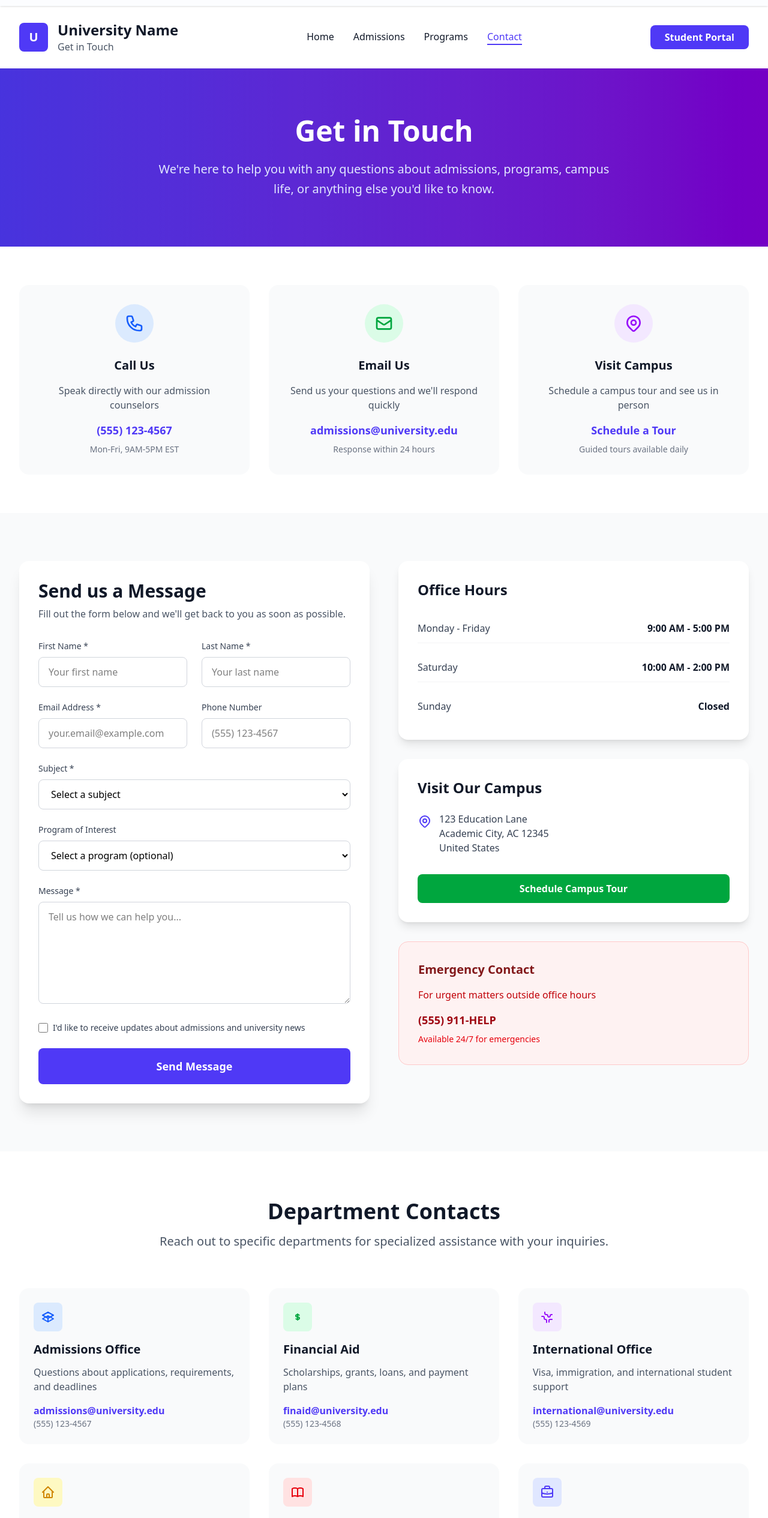
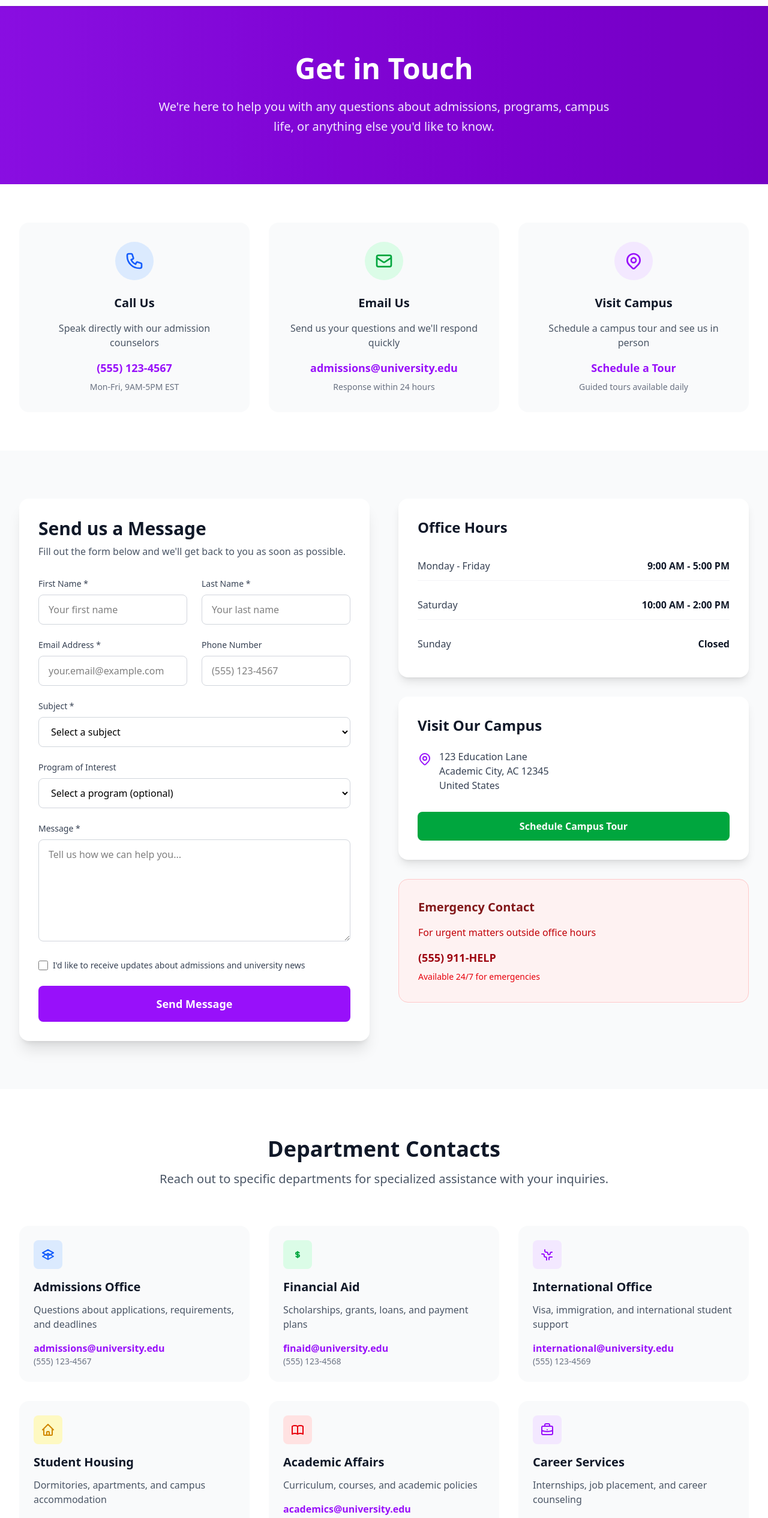
Before and after one commit to Fahadbcd17/uap-cse-website, a Vue app in the folder frontend/: page /contact in a window 1280 px wide. Shown: the part 54-2584 px from the top of the page at 60% size. Built offline with nearby package versions, Linux system fonts and the light colour scheme.

Commit message:
update the contect page design

```diff
--- a/frontend/src/views/home/ContactView.vue
+++ b/frontend/src/views/home/ContactView.vue
@@ -1,37 +1,12 @@
 <template>
-  <div class="min-h-screen bg-gradient-to-br from-blue-50 to-indigo-100">
-    <!-- Header -->
-    <header class="bg-white shadow-sm">
-      <div class="max-w-7xl mx-auto px-4 sm:px-6 lg:px-8">
-        <div class="flex justify-between items-center py-6">
-          <div class="flex items-center">
-            <div class="w-12 h-12 bg-indigo-600 rounded-lg flex items-center justify-center">
-              <span class="text-white font-bold text-xl">U</span>
-            </div>
-            <div class="ml-4">
-              <h1 class="text-2xl font-bold text-gray-900">University Name</h1>
-              <p class="text-gray-600">Get in Touch</p>
-            </div>
-          </div>
-          <nav class="hidden md:flex space-x-8">
-            <a href="#" class="text-gray-900 hover:text-indigo-600 font-medium">Home</a>
-            <a href="#" class="text-gray-900 hover:text-indigo-600 font-medium">Admissions</a>
-            <a href="#" class="text-gray-900 hover:text-indigo-600 font-medium">Programs</a>
-            <a href="#" class="text-indigo-600 font-medium border-b-2 border-indigo-600">Contact</a>
-          </nav>
-          <button class="bg-indigo-600 text-white px-6 py-2 rounded-lg hover:bg-indigo-700 transition-colors duration-200 font-semibold">
-            Student Portal
-          </button>
-        </div>
-      </div>
-    </header>
+  <div class="min-h-screen bg-gradient-to-br from-blue-50 to-purple-100">
 
     <!-- Hero Section -->
-    <section class="relative bg-gradient-to-r from-indigo-600 to-purple-700 text-white py-20">
+    <section class="relative bg-gradient-to-r from-purple-600 to-purple-700 text-white py-20">
       <div class="absolute inset-0 bg-black opacity-10"></div>
       <div class="relative max-w-7xl mx-auto px-4 sm:px-6 lg:px-8 text-center">
         <h1 class="text-5xl font-bold mb-6">Get in Touch</h1>
-        <p class="text-xl text-indigo-100 max-w-3xl mx-auto leading-relaxed">
+        <p class="text-xl text-purple-100 max-w-3xl mx-auto leading-relaxed">
           We're here to help you with any questions about admissions, programs, campus life, or anything else you'd like to know.
         </p>
       </div>
@@ -50,7 +25,7 @@
             </div>
             <h3 class="text-xl font-semibold text-gray-900 mb-4">Call Us</h3>
             <p class="text-gray-600 mb-4">Speak directly with our admission counselors</p>
-            <div class="text-lg font-semibold text-indigo-600">(555) 123-4567</div>
+            <div class="text-lg font-semibold text-purple-600">(555) 123-4567</div>
             <div class="text-sm text-gray-500 mt-2">Mon-Fri, 9AM-5PM EST</div>
           </div>
 
@@ -63,7 +38,7 @@
             </div>
             <h3 class="text-xl font-semibold text-gray-900 mb-4">Email Us</h3>
             <p class="text-gray-600 mb-4">Send us your questions and we'll respond quickly</p>
-            <div class="text-lg font-semibold text-indigo-600">admissions@university.edu</div>
+            <div class="text-lg font-semibold text-purple-600">admissions@university.edu</div>
             <div class="text-sm text-gray-500 mt-2">Response within 24 hours</div>
           </div>
 
@@ -77,7 +52,7 @@
             </div>
             <h3 class="text-xl font-semibold text-gray-900 mb-4">Visit Campus</h3>
             <p class="text-gray-600 mb-4">Schedule a campus tour and see us in person</p>
-            <div class="text-lg font-semibold text-indigo-600">Schedule a Tour</div>
+            <div class="text-lg font-semibold text-purple-600">Schedule a Tour</div>
             <div class="text-sm text-gray-500 mt-2">Guided tours available daily</div>
           </div>
         </div>
@@ -97,28 +72,28 @@
               <div class="grid md:grid-cols-2 gap-6">
                 <div>
                   <label class="block text-sm font-medium text-gray-700 mb-2">First Name *</label>
-                  <input type="text" required class="w-full px-4 py-3 border border-gray-300 rounded-lg focus:ring-2 focus:ring-indigo-500 focus:border-transparent transition-colors duration-200" placeholder="Your first name">
+                  <input type="text" required class="w-full px-4 py-3 border border-gray-300 rounded-lg focus:ring-2 focus:ring-purple-500 focus:border-transparent transition-colors duration-200" placeholder="Your first name">
                 </div>
                 <div>
                   <label class="block text-sm font-medium text-gray-700 mb-2">Last Name *</label>
-                  <input type="text" required class="w-full px-4 py-3 border border-gray-300 rounded-lg focus:ring-2 focus:ring-indigo-500 focus:border-transparent transition-colors duration-200" placeholder="Your last name">
+                  <input type="text" required class="w-full px-4 py-3 border border-gray-300 rounded-lg focus:ring-2 focus:ring-purple-500 focus:border-transparent transition-colors duration-200" placeholder="Your last name">
                 </div>
               </div>
 
               <div class="grid md:grid-cols-2 gap-6">
                 <div>
                   <label class="block text-sm font-medium text-gray-700 mb-2">Email Address *</label>
-                  <input type="email" required class="w-full px-4 py-3 border border-gray-300 rounded-lg focus:ring-2 focus:ring-indigo-500 focus:border-transparent transition-colors duration-200" placeholder="your.email@example.com">
+                  <input type="email" required class="w-full px-4 py-3 border border-gray-300 rounded-lg focus:ring-2 focus:ring-purple-500 focus:border-transparent transition-colors duration-200" placeholder="your.email@example.com">
                 </div>
                 <div>
                   <label class="block text-sm font-medium text-gray-700 mb-2">Phone Number</label>
-                  <input type="tel" class="w-full px-4 py-3 border border-gray-300 rounded-lg focus:ring-2 focus:ring-indigo-500 focus:border-transparent transition-colors duration-200" placeholder="(555) 123-4567">
+                  <input type="tel" class="w-full px-4 py-3 border border-gray-300 rounded-lg focus:ring-2 focus:ring-purple-500 focus:border-transparent transition-colors duration-200" placeholder="(555) 123-4567">
                 </div>
               </div>
 
               <div>
                 <label class="block text-sm font-medium text-gray-700 mb-2">Subject *</label>
-                <select required class="w-full px-4 py-3 border border-gray-300 rounded-lg focus:ring-2 focus:ring-indigo-500 focus:border-transparent transition-colors duration-200">
+                <select required class="w-full px-4 py-3 border border-gray-300 rounded-lg focus:ring-2 focus:ring-purple-500 focus:border-transparent transition-colors duration-200">
                   <option value="">Select a subject</option>
                   <option value="admissions">Admissions Inquiry</option>
                   <option value="financial-aid">Financial Aid</option>
@@ -131,7 +106,7 @@
 
               <div>
                 <label class="block text-sm font-medium text-gray-700 mb-2">Program of Interest</label>
-                <select class="w-full px-4 py-3 border border-gray-300 rounded-lg focus:ring-2 focus:ring-indigo-500 focus:border-transparent transition-colors duration-200">
+                <select class="w-full px-4 py-3 border border-gray-300 rounded-lg focus:ring-2 focus:ring-purple-500 focus:border-transparent transition-colors duration-200">
                   <option value="">Select a program (optional)</option>
                   <option value="cs">Computer Science</option>
                   <option value="engineering">Engineering</option>
@@ -144,17 +119,17 @@
 
               <div>
                 <label class="block text-sm font-medium text-gray-700 mb-2">Message *</label>
-                <textarea rows="6" required class="w-full px-4 py-3 border border-gray-300 rounded-lg focus:ring-2 focus:ring-indigo-500 focus:border-transparent transition-colors duration-200" placeholder="Tell us how we can help you..."></textarea>
+                <textarea rows="6" required class="w-full px-4 py-3 border border-gray-300 rounded-lg focus:ring-2 focus:ring-purple-500 focus:border-transparent transition-colors duration-200" placeholder="Tell us how we can help you..."></textarea>
               </div>
 
               <div class="flex items-center">
-                <input type="checkbox" id="newsletter" class="w-4 h-4 text-indigo-600 border-gray-300 rounded focus:ring-indigo-500">
+                <input type="checkbox" id="newsletter" class="w-4 h-4 text-purple-600 border-gray-300 rounded focus:ring-purple-500">
                 <label for="newsletter" class="ml-2 text-sm text-gray-700">
                   I'd like to receive updates about admissions and university news
                 </label>
               </div>
 
-              <button type="submit" class="w-full bg-indigo-600 text-white py-4 rounded-lg hover:bg-indigo-700 transition-colors duration-200 font-semibold text-lg">
+              <button type="submit" class="w-full bg-purple-600 text-white py-4 rounded-lg hover:bg-purple-700 transition-colors duration-200 font-semibold text-lg">
                 Send Message
               </button>
             </form>
@@ -186,7 +161,7 @@
               <h3 class="text-2xl font-bold text-gray-900 mb-6">Visit Our Campus</h3>
               <div class="space-y-4">
                 <div class="flex items-start">
-                  <svg class="w-6 h-6 text-indigo-600 mt-1 mr-3 flex-shrink-0" fill="none" stroke="currentColor" viewBox="0 0 24 24">
+                  <svg class="w-6 h-6 text-purple-600 mt-1 mr-3 flex-shrink-0" fill="none" stroke="currentColor" viewBox="0 0 24 24">
                     <path stroke-linecap="round" stroke-linejoin="round" stroke-width="2" d="M17.657 16.657L13.414 20.9a1.998 1.998 0 01-2.827 0l-4.244-4.243a8 8 0 1111.314 0z" />
                     <path stroke-linecap="round" stroke-linejoin="round" stroke-width="2" d="M15 11a3 3 0 11-6 0 3 3 0 016 0z" />
                   </svg>
@@ -236,7 +211,7 @@
             </div>
             <h3 class="text-xl font-semibold text-gray-900 mb-3">Admissions Office</h3>
             <p class="text-gray-600 mb-4">Questions about applications, requirements, and deadlines</p>
-            <div class="text-indigo-600 font-semibold">admissions@university.edu</div>
+            <div class="text-purple-600 font-semibold">admissions@university.edu</div>
             <div class="text-gray-500 text-sm">(555) 123-4567</div>
           </div>
 
@@ -249,7 +224,7 @@
             </div>
             <h3 class="text-xl font-semibold text-gray-900 mb-3">Financial Aid</h3>
             <p class="text-gray-600 mb-4">Scholarships, grants, loans, and payment plans</p>
-            <div class="text-indigo-600 font-semibold">finaid@university.edu</div>
+            <div class="text-purple-600 font-semibold">finaid@university.edu</div>
             <div class="text-gray-500 text-sm">(555) 123-4568</div>
           </div>
 
@@ -262,7 +237,7 @@
             </div>
             <h3 class="text-xl font-semibold text-gray-900 mb-3">International Office</h3>
             <p class="text-gray-600 mb-4">Visa, immigration, and international student support</p>
-            <div class="text-indigo-600 font-semibold">international@university.edu</div>
+            <div class="text-purple-600 font-semibold">international@university.edu</div>
             <div class="text-gray-500 text-sm">(555) 123-4569</div>
           </div>
 
@@ -275,7 +250,7 @@
             </div>
             <h3 class="text-xl font-semibold text-gray-900 mb-3">Student Housing</h3>
             <p class="text-gray-600 mb-4">Dormitories, apartments, and campus accommodation</p>
-            <div class="text-indigo-600 font-semibold">housing@university.edu</div>
+            <div class="text-purple-600 font-semibold">housing@university.edu</div>
             <div class="text-gray-500 text-sm">(555) 123-4570</div>
           </div>
 
@@ -288,20 +263,20 @@
             </div>
             <h3 class="text-xl font-semibold text-gray-900 mb-3">Academic Affairs</h3>
             <p class="text-gray-600 mb-4">Curriculum, courses, and academic policies</p>
-            <div class="text-indigo-600 font-semibold">academics@university.edu</div>
+            <div class="text-purple-600 font-semibold">academics@university.edu</div>
             <div class="text-gray-500 text-sm">(555) 123-4571</div>
           </div>
 
           <!-- Career Services -->
           <div class="bg-gray-50 rounded-2xl p-6 hover:shadow-lg transition-shadow duration-300">
-            <div class="w-12 h-12 bg-indigo-100 rounded-lg flex items-center justify-center mb-4">
-              <svg class="w-6 h-6 text-indigo-600" fill="none" stroke="currentColor" viewBox="0 0 24 24">
+            <div class="w-12 h-12 bg-purple-100 rounded-lg flex items-center justify-center mb-4">
+              <svg class="w-6 h-6 text-purple-600" fill="none" stroke="currentColor" viewBox="0 0 24 24">
                 <path stroke-linecap="round" stroke-linejoin="round" stroke-width="2" d="M21 13.255A23.931 23.931 0 0112 15c-3.183 0-6.22-.62-9-1.745M16 6V4a2 2 0 00-2-2h-4a2 2 0 00-2 2v2m4 6h.01M5 20h14a2 2 0 002-2V8a2 2 0 00-2-2H5a2 2 0 00-2 2v10a2 2 0 002 2z" />
               </svg>
             </div>
             <h3 class="text-xl font-semibold text-gray-900 mb-3">Career Services</h3>
             <p class="text-gray-600 mb-4">Internships, job placement, and career counseling</p>
-            <div class="text-indigo-600 font-semibold">careers@university.edu</div>
+            <div class="text-purple-600 font-semibold">careers@university.edu</div>
             <div class="text-gray-500 text-sm">(555) 123-4572</div>
           </div>
         </div>
```
